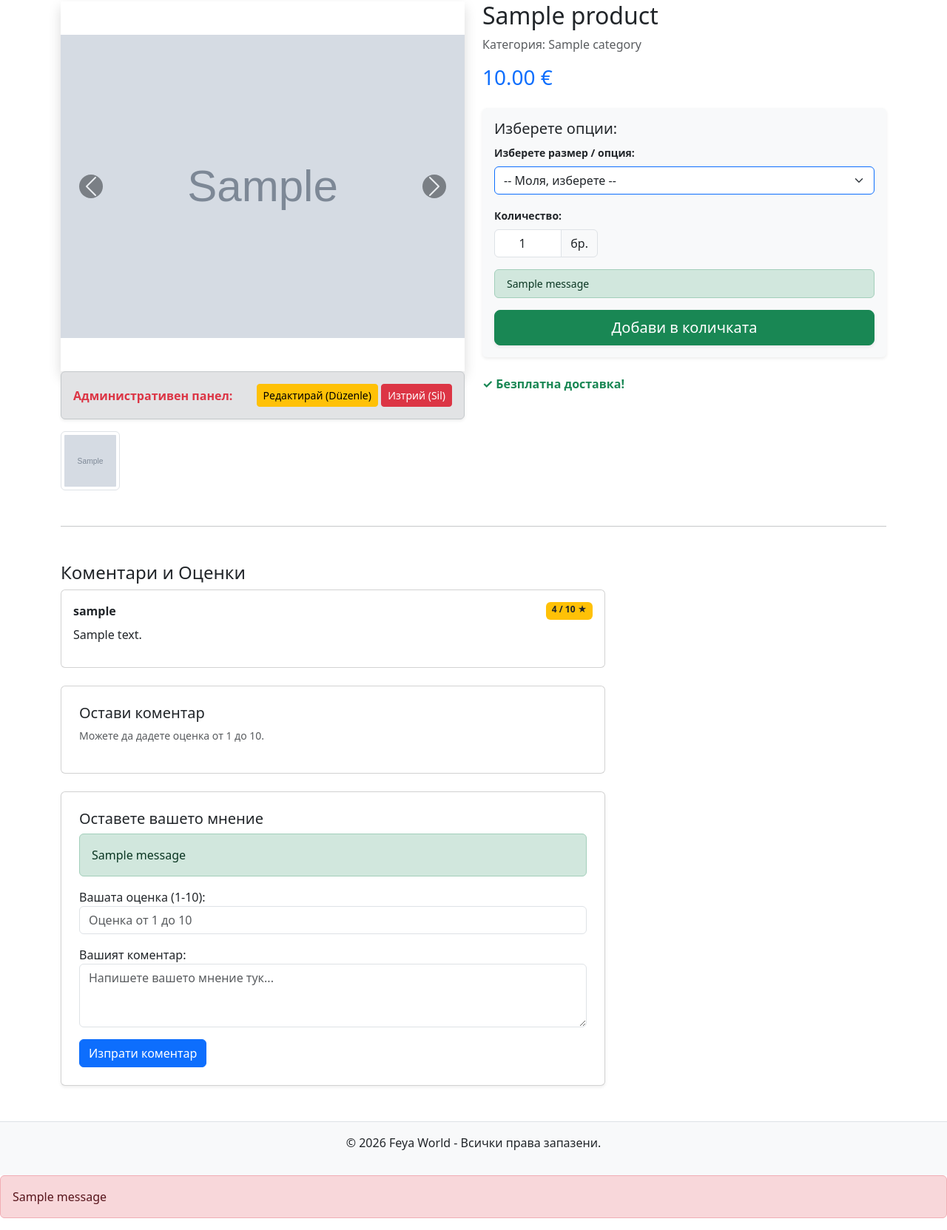
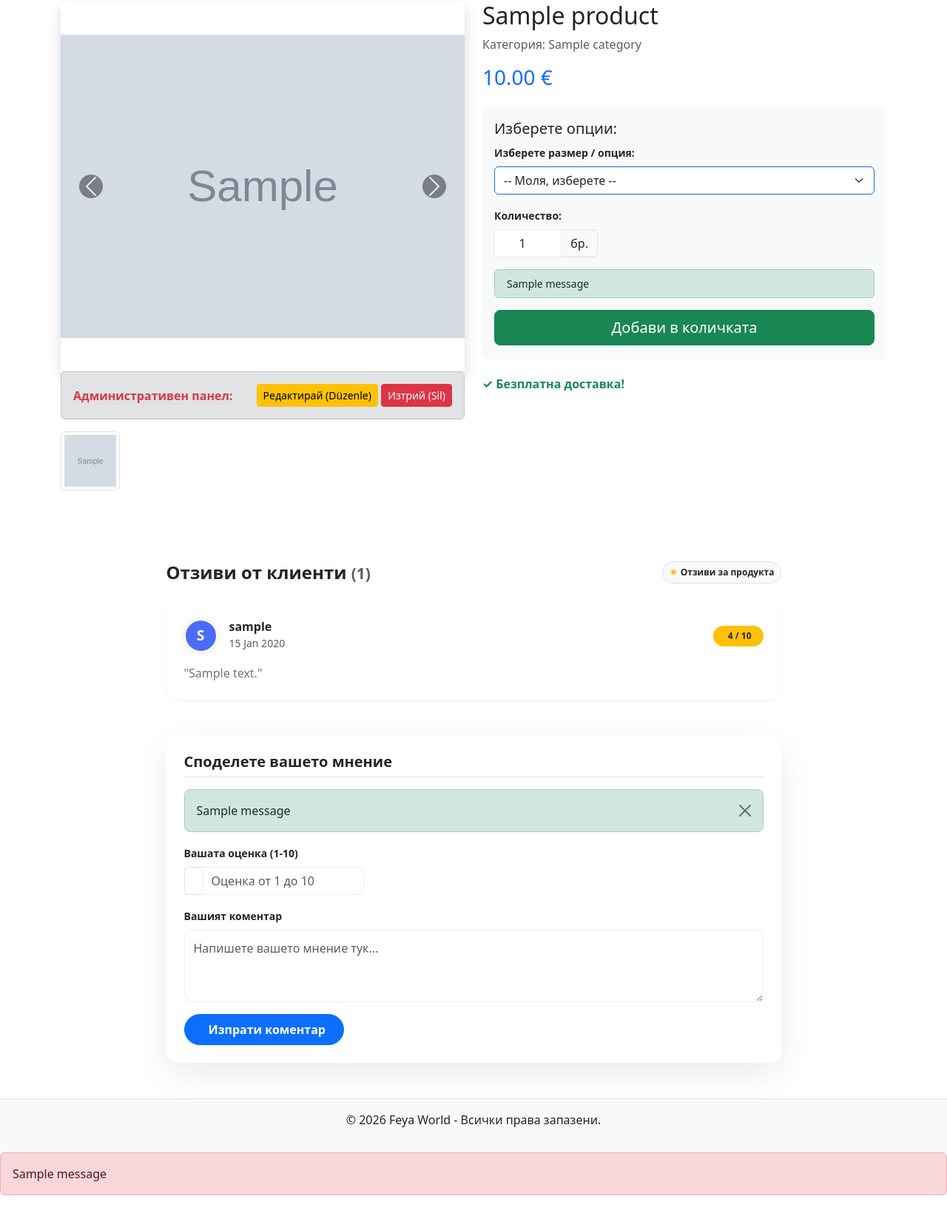
Before and after one commit to ferdi7o/Feya_world, a Django app: page /products/product/1/ in a window 1280 px wide. Shown: the part 80-1743 px from the top of the page at 74% size. After the commit the page ends 1696 px from the top, so only its background shows below. Run offline with Django 5.2, Linux system fonts and the light colour scheme; a user stored in the database is signed in; tables that the repository leaves empty hold one stand-in row (values such as "Sample post"); grey boxes marked "Sample" are stand-in pictures; one stand-in notice (Sample message) is shown.

Commit message:
style/ comment updated, stocks in mod panel updated

```diff
--- a/products/views.py
+++ b/products/views.py
@@ -94,7 +94,7 @@ class ProductDeleteView(LoginRequiredMixin, UserPassesTestMixin, DeleteView):
 class ProductUpdateView(LoginRequiredMixin, UserPassesTestMixin, UpdateView):
     model = Product
     form_class = ProductForm
-    template_name = 'products/product_form.html'  # CreateView ile aynı template'i kullanabiliriz
+    template_name = 'products/product_form.html'
 
     def test_func(self):
         return self.request.user.is_moderator
@@ -102,12 +102,30 @@ class ProductUpdateView(LoginRequiredMixin, UserPassesTestMixin, UpdateView):
     def get_success_url(self):
         return reverse_lazy('product_detail', kwargs={'pk': self.object.pk})
 
+    def get_context_data(self, **kwargs):
+        context = super().get_context_data(**kwargs)
+        if self.request.POST:
+            context['variants'] = ProductVariantFormSet(self.request.POST, instance=self.object)
+        else:
+            context['variants'] = ProductVariantFormSet(instance=self.object)
+        return context
+
     def form_valid(self, form):
-        response = super().form_valid(form)
-        images = self.request.FILES.getlist('images')
-        for img in images:
-            ProductImage.objects.create(product=self.object, image=img)
-        return response
+        context = self.get_context_data()
+        variants = context['variants']
+
+        if form.is_valid() and variants.is_valid():
+            self.object = form.save()
+            variants.instance = self.object
+            variants.save()
+
+            images = self.request.FILES.getlist('images')
+            for img in images:
+                ProductImage.objects.create(product=self.object, image=img)
+
+            return redirect(self.get_success_url())
+        else:
+            return self.render_to_response(self.get_context_data(form=form))
 
 
 class ProductListView(ListView):
--- a/templates/products/product_detail.html
+++ b/templates/products/product_detail.html
@@ -104,57 +104,101 @@
     </div>
 </div>
 
-<hr class="my-5">
-<div class="row">
-    <div class="col-md-8">
-        <h4>Коментари и Оценки</h4>
+<hr class="my-5 border-0"> <div class="row justify-content-center">
+    <div class="col-lg-9">
+        <div class="d-flex align-items-center justify-content-between mb-4">
+            <h4 class="fw-bold mb-0">Отзиви от клиенти <span class="text-muted small">({{ reviews.count }})</span></h4>
+            {% if reviews %}
+                <div class="badge bg-light text-dark border p-2 rounded-pill">
+                    <span class="text-warning">★</span>
+                    Отзиви за продукта
+                </div>
+            {% endif %}
+        </div>
+
+        <div class="reviews-container">
             {% for review in reviews %}
-            <div class="card mb-3 p-3">
-                <div class="d-flex justify-content-between">
-                    <strong>{{ review.user.username }}</strong>
-                    <span class="badge bg-warning text-dark">{{ review.rating }} / 10 ★</span>
+                <div class="card mb-3 border-0 shadow-sm rounded-4 overflow-hidden">
+                    <div class="card-body p-4">
+                        <div class="d-flex align-items-center mb-3">
+                            <div class="avatar-circle me-3 bg-primary text-white d-flex align-items-center justify-content-center fw-bold rounded-circle" style="width: 45px; height: 45px;">
+                                {{ review.user.username|first|upper }}
                             </div>
-                <p class="mt-2">{{ review.content }}</p>
+                            <div class="flex-grow-1">
+                                <h6 class="mb-0 fw-bold">{{ review.user.username }}</h6>
+                                <small class="text-muted small">{{ review.created_at|date:"d M Y" }}</small>
+                            </div>
+                            <div class="rating-badge">
+                                <span class="badge rounded-pill bg-warning text-dark px-3 py-2">
+                                    <i class="bi bi-star-fill me-1"></i> {{ review.rating }} / 10
+                                </span>
+                            </div>
+                        </div>
+                        <p class="card-text text-secondary lh-base mb-0 italic">
+                            "{{ review.content }}"
+                        </p>
+                    </div>
                 </div>
             {% empty %}
-            <p>Все още няма коментари. Бъдете първият!</p>
+                <div class="text-center py-5 bg-light rounded-4 border-dashed border-2">
+                    <i class="bi bi-chat-dots fs-1 text-muted"></i>
+                    <p class="text-muted mt-2">Все още няма коментари. Бъдете първият!</p>
+                </div>
             {% endfor %}
+        </div>
 
         {% if user.is_authenticated %}
-            <div class="card p-4 mt-4">
-                <h5>Остави коментар</h5>
-                <p class="text-muted small">Можете да дадете оценка от 1 до 10.</p>
-            </div>
-        {% endif %}
-
-    {% if user.is_authenticated %}
-        <div class="card p-4 mt-4 shadow-sm">
-            <h5>Оставете вашето мнение</h5>
+            <div class="card p-4 mt-5 border-0 shadow-lg rounded-4 bg-white">
+                <h5 class="fw-bold mb-3 border-bottom pb-2">Споделете вашето мнение</h5>
 
                 {% if messages %}
                     {% for message in messages %}
-                    <div class="alert alert-{{ message.tags }}">{{ message }}</div>
+                        <div class="alert alert-{{ message.tags }} alert-dismissible fade show rounded-3" role="alert">
+                            {{ message }}
+                            <button type="button" class="btn-close" data-bs-dismiss="alert" aria-label="Close"></button>
+                        </div>
                     {% endfor %}
                 {% endif %}
 
-            <form method="post">
+                <form method="post" class="needs-validation">
                     {% csrf_token %}
-                <div class="mb-3">
-                    {{ review_form.rating.label_tag }}
-                    {{ review_form.rating }}
+                    <div class="row">
+                        <div class="col-md-4 mb-3">
+                            <label class="form-label fw-semibold text-dark small">Вашата оценка (1-10)</label>
+                            <div class="input-group">
+                                <span class="input-group-text bg-white border-end-0 text-warning border-radius-start-3"><i class="bi bi-star"></i></span>
+                                {{ review_form.rating }} </div>
                         </div>
-                <div class="mb-3">
-                    {{ review_form.content.label_tag }}
-                    {{ review_form.content }}
+                        <div class="col-12 mb-3">
+                            <label class="form-label fw-semibold text-dark small">Вашият коментар</label>
+                            {{ review_form.content }} </div>
+                        <div class="col-12">
+                            <button type="submit" class="btn btn-primary px-4 py-2 fw-bold rounded-pill shadow-sm transition-all hover-up">
+                                <i class="bi bi-send-fill me-2"></i> Изпрати коментар
+                            </button>
                         </div>
-                <button type="submit" class="btn btn-primary">Изпрати коментар</button>
+                    </div>
                 </form>
             </div>
         {% else %}
-        <div class="alert alert-info mt-4">
-            Моля, <a href="{% url 'login' %}">влезте</a>, за да оставите коментар.
+            <div class="alert bg-light border-0 text-center p-5 mt-4 rounded-4">
+                <p class="mb-3 text-muted">Искате да оставите мнение?</p>
+                <a href="{% url 'login' %}" class="btn btn-outline-primary rounded-pill px-4">
+                    Влезте в профила си
+                </a>
             </div>
         {% endif %}
     </div>
 </div>
+
+<style>
+    .rounded-4 { border-radius: 1rem !important; }
+    .shadow-sm { box-shadow: 0 .125rem .25rem rgba(0,0,0,.04) !important; }
+    .shadow-lg { box-shadow: 0 1rem 3rem rgba(0,0,0,.08) !important; }
+    .avatar-circle { font-size: 1.2rem; border: 2px solid #fff; box-shadow: 0 0 10px rgba(0,0,0,0.1); }
+    .hover-up:hover { transform: translateY(-3px); transition: all 0.3s ease; }
+    .bg-primary { background-color: #4a6cf7 !important; }
+    textarea.form-control { border-radius: 12px; border: 1px solid #eee; padding: 12px; }
+    input.form-control { border-radius: 0 12px 12px 0; border: 1px solid #eee; }
+</style>
 {% endblock %}
```
Also changed, not shown: templates/orders/moderator_orders.html (+35 -9 lines), templates/products/product_form.html (+25 -18 lines), 1 other file. Lines whose indentation alone changed are shown as unchanged.
